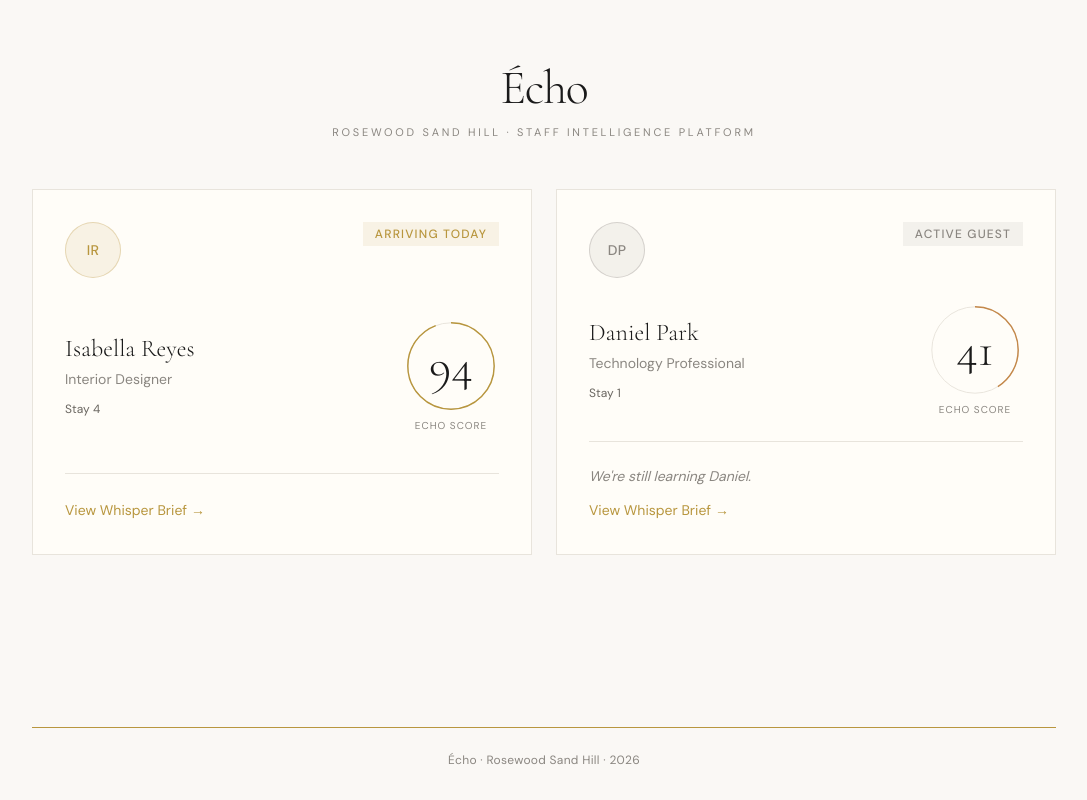
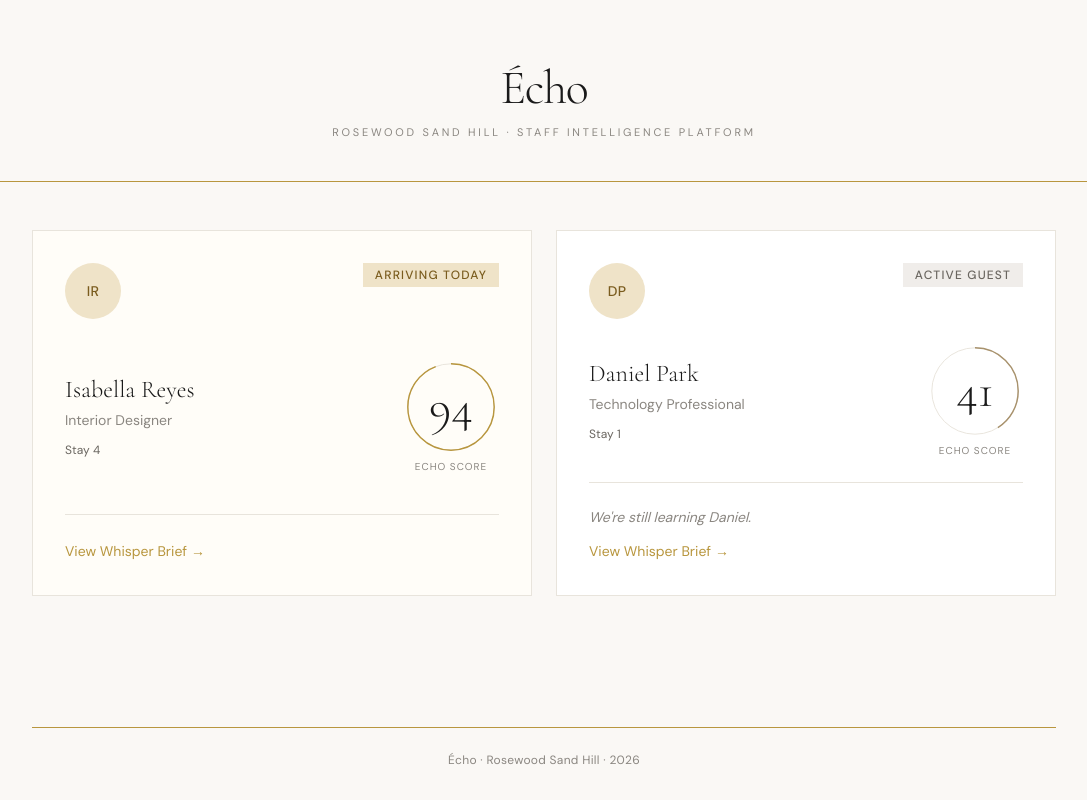
Before and after one commit to phtrivedi01-pixel/echo-rosewood2, a Next.js app: page / in a window 1280 px wide. Shown: the whole page, without its empty margins (96-1183 px from the left). Built offline with nearby package versions, Linux system fonts and the light colour scheme.

Commit message:
refactor: update color scheme and component styles
Apply flat color palette and update monogram, card, and badge styles.

```diff
--- a/app/globals.css
+++ b/app/globals.css
@@ -9,13 +9,19 @@
   --color-muted: #8a8680;
   --color-muted-foreground: #6a6660;
 
-  --color-card: #FFFDF8;
+  --color-card: #FFFFFF;
+  --color-card-warm: #FFFDF8;
   --color-card-foreground: #1a1a1a;
 
   --color-gold: #B8963E;
   --color-gold-light: #C9A84F;
-  --color-amber: #C4884A;
+  --color-gold-dark: #7A5C1E;
+  --color-gold-bg: #EFE3C8;
+  --color-amber: #A8926D;
 
   --color-border: #e8e4dc;
   --color-border-gold: #B8963E;
+
+  --color-badge-grey: #F0EDEA;
+  --color-badge-grey-text: #6a6660;
 }
--- a/app/page.tsx
+++ b/app/page.tsx
@@ -11,6 +11,8 @@ export default function Home() {
         <p className="mt-3 text-[11px] uppercase tracking-[0.25em] text-muted">
           Rosewood Sand Hill · Staff Intelligence Platform
         </p>
+        {/* Gold divider line */}
+        <div className="mt-10 h-px w-full bg-gold" />
       </header>
 
       {/* Main content */}
@@ -24,6 +26,7 @@ export default function Home() {
               echoScore={94}
               monogram="IR"
               status="arriving"
+              warmBackground
             />
             <GuestCard
               name="Daniel Park"
--- a/components/guest-card.tsx
+++ b/components/guest-card.tsx
@@ -9,6 +9,7 @@ interface GuestCardProps {
   monogram: string;
   status: "arriving" | "active";
   note?: string;
+  warmBackground?: boolean;
 }
 
 export function GuestCard({
@@ -19,23 +20,20 @@ export function GuestCard({
   monogram,
   status,
   note,
+  warmBackground = false,
 }: GuestCardProps) {
   const isArriving = status === "arriving";
   const scoreVariant = echoScore >= 70 ? "gold" : "amber";
 
   return (
-    <article className="flex flex-col bg-card p-8 border border-border min-h-[320px]">
+    <article className={cn(
+      "flex flex-col p-8 border border-border min-h-[320px]",
+      warmBackground ? "bg-card-warm" : "bg-card"
+    )}>
       {/* Header row: monogram + status badge */}
       <div className="flex items-start justify-between mb-6">
         {/* Monogram */}
-        <div
-          className={cn(
-            "flex items-center justify-center w-14 h-14 rounded-full text-sm font-medium tracking-wide",
-            isArriving
-              ? "bg-gold/10 text-gold border border-gold/30"
-              : "bg-muted/10 text-muted border border-muted/30"
-          )}
-        >
+        <div className="flex items-center justify-center w-14 h-14 rounded-full text-sm font-medium tracking-wide bg-gold-bg text-gold-dark">
           {monogram}
         </div>
 
@@ -44,8 +42,8 @@ export function GuestCard({
           className={cn(
             "px-3 py-1 text-xs uppercase tracking-widest font-medium",
             isArriving
-              ? "bg-gold/10 text-gold"
-              : "bg-muted/10 text-muted"
+              ? "bg-gold-bg text-gold-dark"
+              : "bg-badge-grey text-badge-grey-text"
           )}
         >
           {isArriving ? "Arriving Today" : "Active Guest"}
```
Also changed, not shown: next-env.d.ts (added).
